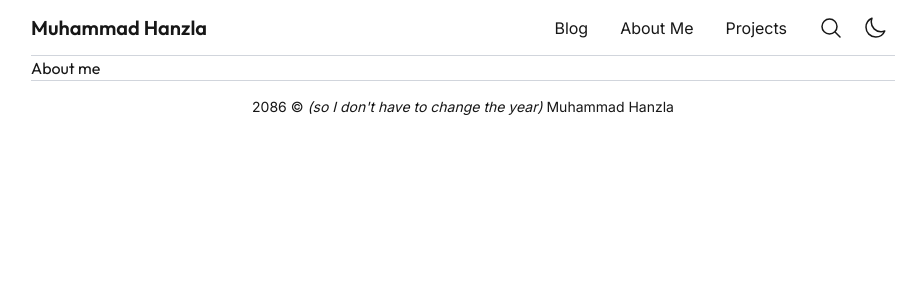
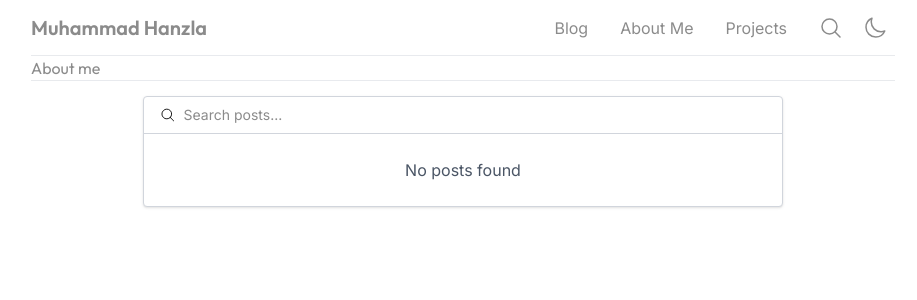
Before and after one commit to mhanzlah/mhanzlah.com, a Next.js app: page /about-me in a window 1280 px wide. Both pictures are taken after a click on the button 1008 px from the left and 27 px from the top of the page. Shown: the top 300 px of the page, without its empty margins (177-1094 px from the left). Built offline with nearby package versions, Linux system fonts and the light colour scheme.

Commit message:
feat: add search modal

```diff
--- a/src/components/layout/navbar.tsx
+++ b/src/components/layout/navbar.tsx
@@ -4,13 +4,37 @@ import clsx from 'clsx';
 import Link from 'next/link';
 import { useTheme } from 'next-themes';
 import { useEffect, useState } from 'react';
+import { usePathname } from 'next/navigation';
+
+import SearchModal from '@/components/search/search-modal';
 
 export default function Navbar() {
-  const [isOpen, setIsOpen] = useState(false);
+  const pathname = usePathname();
+
+  const [isMenuOpen, setIsMenuOpen] = useState(false);
 
   const toggleMenu = () => {
-    setIsOpen((prev) => !prev);
+    setIsMenuOpen((prev) => !prev);
   };
+
+  useEffect(() => {
+    setIsMenuOpen(false);
+  }, [pathname]);
+
+  const [isSearchOpen, setIsSearchOpen] = useState(false);
+
+  useEffect(() => {
+    const handleKeyDown = (e: KeyboardEvent) => {
+      if ((e.ctrlKey || e.metaKey) && e.key.toLowerCase() === 'k') {
+        e.preventDefault();
+        setIsSearchOpen(true);
+      }
+    };
+
+    window.addEventListener('keydown', handleKeyDown);
+
+    return () => window.removeEventListener('keydown', handleKeyDown);
+  }, []);
 
   const { resolvedTheme, setTheme } = useTheme();
   const [mounted, setMounted] = useState(false);
@@ -65,12 +89,12 @@ export default function Navbar() {
           <button
             className={clsx(
               'mr-1 rounded p-2 hover:bg-gray-200 md:hidden dark:hover:bg-gray-900',
-              isOpen ? 'bg-gray-200 dark:bg-gray-900' : ''
+              isMenuOpen ? 'bg-gray-200 dark:bg-gray-900' : ''
             )}
             onClick={toggleMenu}
             title="Menu"
           >
-            {isOpen ? (
+            {isMenuOpen ? (
               <svg
                 xmlns="http://www.w3.org/2000/svg"
                 fill="none"
@@ -98,7 +122,11 @@ export default function Navbar() {
               </svg>
             )}
           </button>
-          <button title="Search" className="rounded p-2 hover:bg-gray-200 dark:hover:bg-gray-900">
+          <button
+            className="rounded p-2 hover:bg-gray-200 dark:hover:bg-gray-900"
+            onClick={() => setIsSearchOpen(true)}
+            title="Search"
+          >
             <svg
               xmlns="http://www.w3.org/2000/svg"
               fill="none"
@@ -153,9 +181,9 @@ export default function Navbar() {
           </button>
         </div>
       </div>
-      {isOpen && (
+      {isMenuOpen && (
         <div className="md:hidden">
-          <div className="bg-background top-14 left-0 z-100 absolute h-[calc(100vh-56px)] w-full">
+          <div className="bg-background fixed top-14 left-0 z-100 h-[calc(100vh-56px)] w-full">
             <ul className="mt-24 flex flex-col items-center gap-1 space-y-8">
               {links.map((link, idx) => (
                 <li key={idx}>
@@ -171,6 +199,7 @@ export default function Navbar() {
           </div>
         </div>
       )}
+      {isSearchOpen && <SearchModal open={isSearchOpen} onClose={() => setIsSearchOpen(false)} />}
     </nav>
   );
 }
--- /dev/null
+++ b/src/components/search/search-modal.tsx
@@ -0,0 +1,76 @@
+import { useEffect, useRef } from 'react';
+
+export default function SearchModal({ open, onClose }: { open: boolean; onClose: () => void }) {
+  const inputRef = useRef<HTMLInputElement>(null);
+
+  useEffect(() => {
+    if (open) {
+      inputRef.current?.focus();
+    }
+  }, [open]);
+
+  useEffect(() => {
+    if (!open) return;
+
+    const handleKeyDown = (e: KeyboardEvent) => {
+      if (e.key === 'Escape') {
+        e.preventDefault();
+        onClose();
+      }
+    };
+
+    window.addEventListener('keydown', handleKeyDown);
+
+    return () => {
+      window.removeEventListener('keydown', handleKeyDown);
+    };
+  }, [open, onClose]);
+
+  useEffect(() => {
+    if (!open) return;
+
+    document.body.style.overflow = 'hidden';
+
+    return () => {
+      document.body.style.overflow = 'auto';
+    };
+  }, [open]);
+
+  if (!open) return null;
+
+  return (
+    <>
+      <div className="bg-background/50 fixed inset-0" onClick={onClose}>
+        <div className="mx-auto mt-24 w-full max-w-2xl px-4" onClick={(e) => e.stopPropagation()}>
+          <div className="bg-background rounded border border-gray-300 shadow dark:border-gray-900">
+            <div className="px-4 py-2 flex items-center border-b border-gray-300 dark:border-gray-900">
+              <svg
+                xmlns="http://www.w3.org/2000/svg"
+                fill="none"
+                viewBox="0 0 24 24"
+                strokeWidth={1.5}
+                stroke="currentColor"
+                className="size-4"
+              >
+                <path
+                  strokeLinecap="round"
+                  strokeLinejoin="round"
+                  d="m21 21-5.197-5.197m0 0A7.5 7.5 0 1 0 5.196 5.196a7.5 7.5 0 0 0 10.607 10.607Z"
+                />
+              </svg>
+              <input
+                ref={inputRef}
+                type="text"
+                placeholder="Search posts..."
+                className="w-full bg-transparent px-2 text-sm outline-none"
+              />
+            </div>
+            <div className='my-4'>
+              <p className="text-gray-600 dark:text-gray-300 px-4 py-2 text-center">No posts found</p>
+            </div>
+          </div>
+        </div>
+      </div>
+    </>
+  );
+}
```
